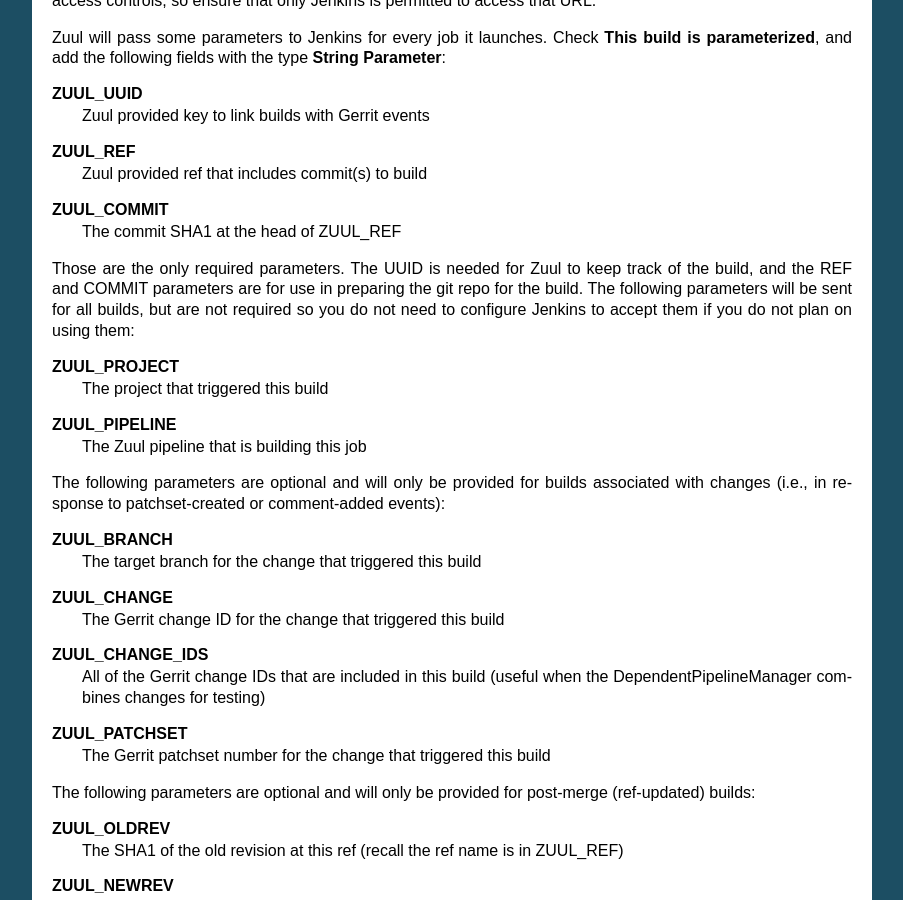
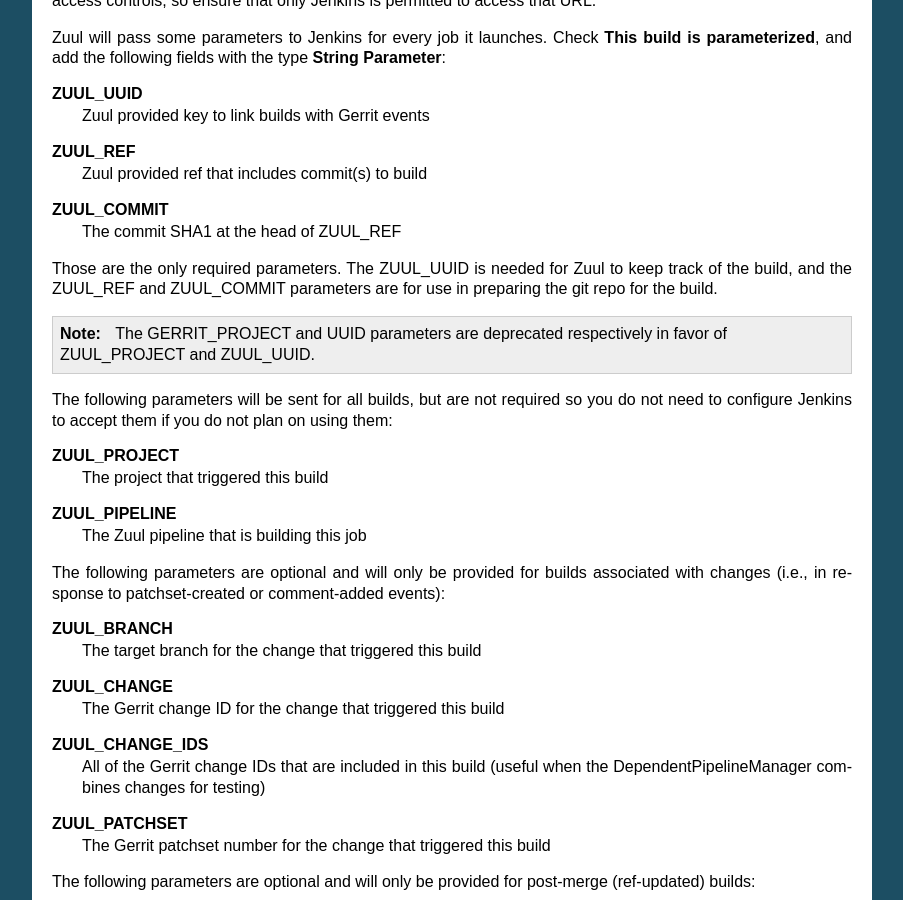
Before and after one commit to openstack-infra/zuul, a Sphinx documentation site: the page built from doc/source/launchers.rst, in a window 1280 px wide and 900 px high, scrolled down 941 px. Shown: the whole window, without its empty margins (198-1101 px from the left). Built offline with Sphinx 7.4.7, drawn with Linux system fonts in a browser that asks for light colours.

Commit message:
honor ZUUL_UUID where UUID is used
The addition of ZUUL_COMMIT (commit 81515ad, change I88c38a28)
deprecated the UUID parameter in favor of ZUUL_UUID but did not honor
the new parameter.

This patch add ZUUL_UUID lookup in jenkins_endpoint() and
findBuildInQueue() with a fallback on UUID. Probably only needed on
jenkins_endpoint() when a Jenkins job lack the UUID parameter, but I
think we might as well add it in findBuildInQueue() just to be safe.

Also update the documentation to uses ZUUL_ prefixed variables where
relevant and added a note about GERRIT_PROJECT and UUID being
deprecated.

Change-Id: Ie0426f388cbd3a373af2110b7460aca6ff4f1751
Reviewed-on: https://review.openstack.org/14327
Reviewed-by: James E. Blair <corvus@inaugust.com>
Approved: Monty Taylor <mordred@inaugust.com>
Reviewed-by: Monty Taylor <mordred@inaugust.com>
Tested-by: Jenkins

```diff
--- a/doc/source/launchers.rst
+++ b/doc/source/launchers.rst
@@ -70,11 +70,17 @@
 **ZUUL_COMMIT**
   The commit SHA1 at the head of ZUUL_REF
 
-Those are the only required parameters.  The UUID is needed for Zuul
-to keep track of the build, and the REF and COMMIT parameters are for
-use in preparing the git repo for the build.  The following parameters
-will be sent for all builds, but are not required so you do not need
-to configure Jenkins to accept them if you do not plan on using them:
+Those are the only required parameters.  The ZUUL_UUID is needed for Zuul to
+keep track of the build, and the ZUUL_REF and ZUUL_COMMIT parameters are for
+use in preparing the git repo for the build.
+
+.. note::
+    The GERRIT_PROJECT and UUID parameters are deprecated respectively in
+    favor of ZUUL_PROJECT and ZUUL_UUID.
+
+The following parameters will be sent for all builds, but are not required so
+you do not need to configure Jenkins to accept them if you do not plan on using
+them:
 
 **ZUUL_PROJECT**
   The project that triggered this build
```
Also changed, not shown: 1 other file.
